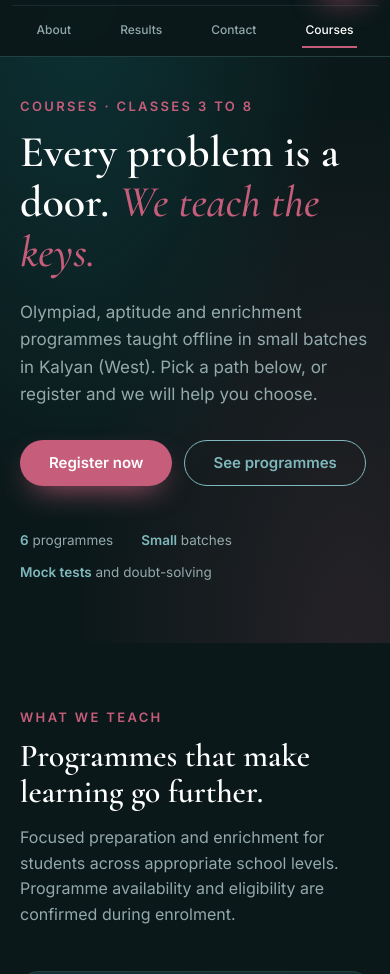
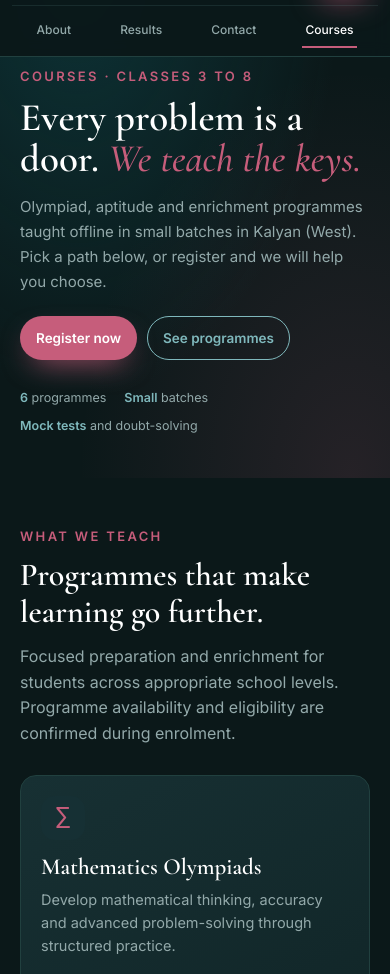
Before and after one commit to axlrose78/olympia-academy, a plain HTML site: page courses.html in a window 390 px wide. Shown: the part 48-1022 px from the top of the page. Drawn offline with nearby package versions, Linux system fonts and the light colour scheme.

Commit message:
Polish courses page mobile spacing

```diff
--- a/courses.css
+++ b/courses.css
@@ -302,3 +302,100 @@ blockquote {
     transform: none;
   }
 }
+
+
+@media (max-width: 650px) {
+  .hero {
+    padding: calc(var(--header-offset, 92px) + 24px) 0 42px;
+  }
+
+  .hero h1 {
+    font-size: clamp(36px, 10vw, 52px);
+    line-height: 1.06;
+  }
+
+  .hero .lead {
+    margin: 16px 0 22px;
+    font-size: 15px;
+    line-height: 1.65;
+  }
+
+  .hero .actions {
+    gap: 10px;
+  }
+
+  .hero .actions .btn,
+  .cta .btn {
+    min-height: 44px;
+    padding: 11px 17px;
+    font-size: 14px;
+  }
+
+  .hero-meta {
+    gap: 8px 18px;
+    margin-top: 28px;
+    font-size: 12.5px;
+  }
+
+  .courses-section {
+    padding: 48px 0;
+  }
+
+  .grid {
+    gap: 14px;
+    margin-top: 28px;
+  }
+
+  .course {
+    padding: 22px;
+    border-radius: 16px;
+  }
+
+  .course h3 {
+    font-size: 23px;
+  }
+
+  .ico {
+    width: 44px;
+    height: 44px;
+    margin-bottom: 14px;
+  }
+
+  .quote-band {
+    padding: 48px 0;
+  }
+
+  .approach {
+    gap: 26px;
+  }
+
+  .approach .panel {
+    padding: 24px;
+    border-radius: 18px;
+  }
+
+  .approach .panel p {
+    font-size: 22px;
+  }
+
+  .checks {
+    gap: 12px;
+    margin-top: 22px;
+  }
+
+  .cta .lead {
+    margin-bottom: 22px;
+  }
+}
+
+@media (max-width: 480px) {
+  .hero .actions .btn,
+  .cta .btn {
+    padding-inline: 15px;
+    font-size: 13.5px;
+  }
+
+  .course {
+    padding: 20px;
+  }
+}
```
